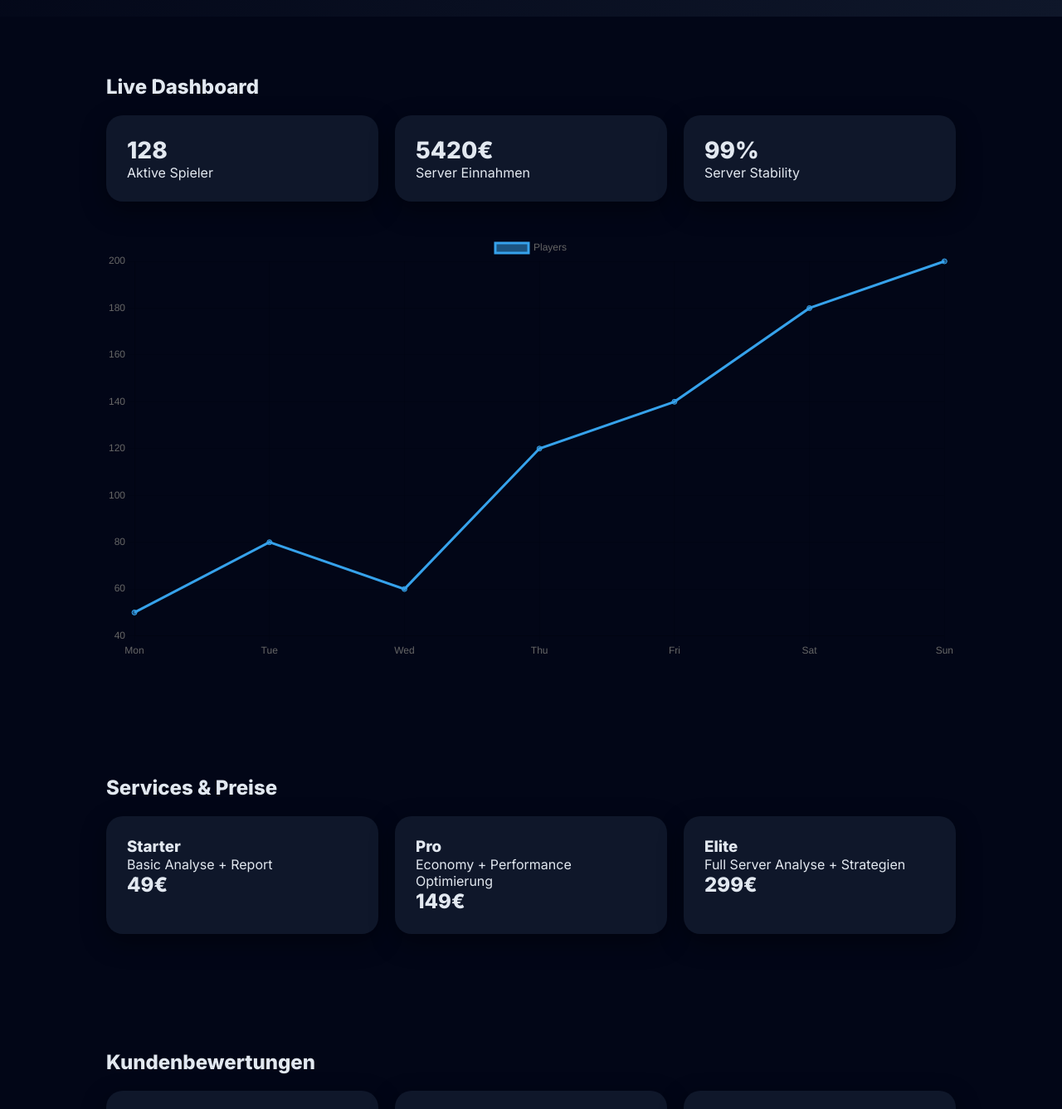
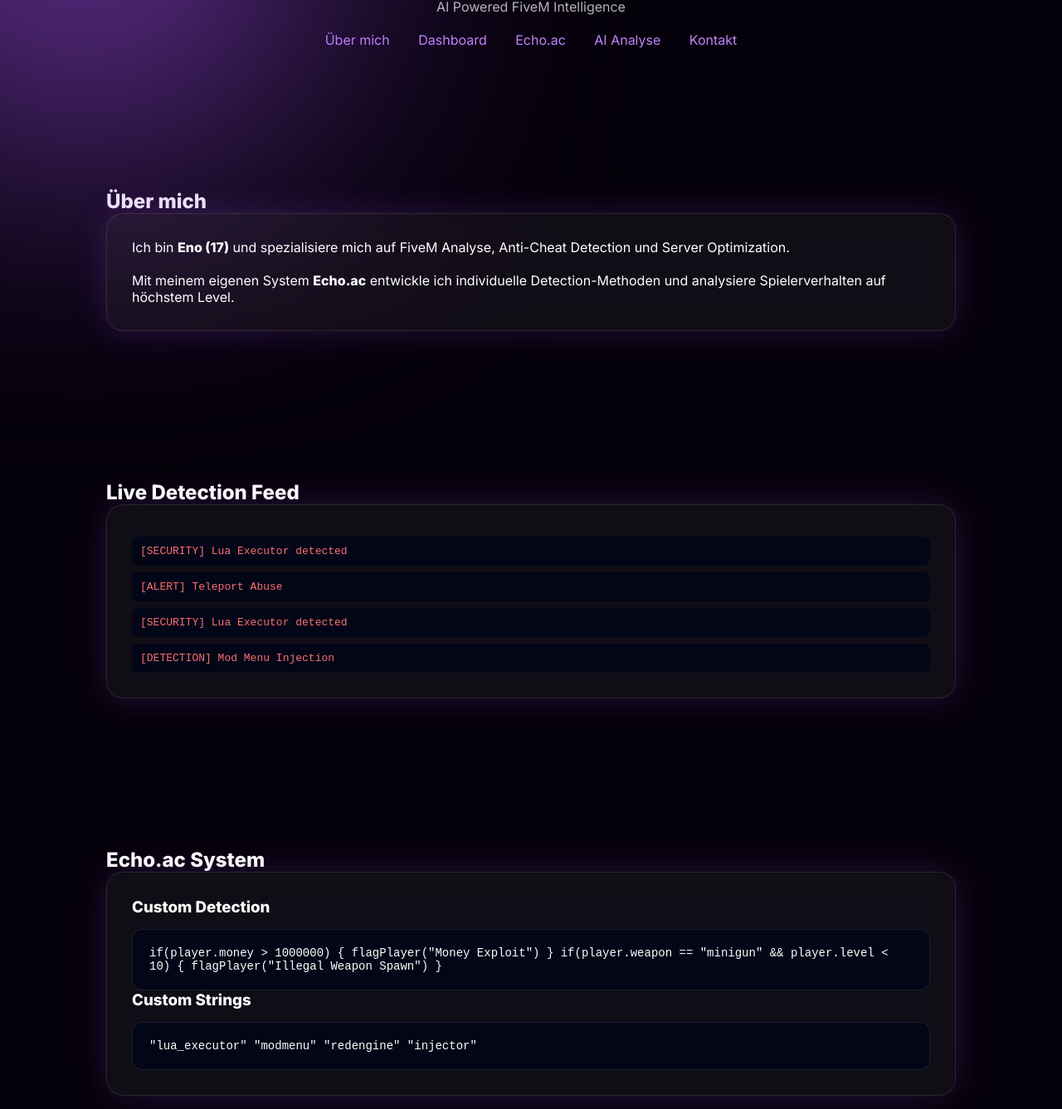
Before and after one commit to exceptionloader/Portfolio, a plain HTML site: page index.html in a window 1280 px wide. Shown: the part 200-1537 px from the top of the page at 83% size. Drawn offline with nearby package versions, Linux system fonts and the light colour scheme.

Commit message:
Update index.html

```diff
--- a/index.html
+++ b/index.html
@@ -3,113 +3,187 @@
 <head>
 <meta charset="UTF-8">
 <meta name="viewport" content="width=device-width, initial-scale=1.0">
-<title>Exceptionloader | FiveM Analyst</title>
+<title>Exceptionloader | Elite System</title>
 <link href="https://fonts.googleapis.com/css2?family=Inter:wght@300;400;600;800&display=swap" rel="stylesheet">
 <script src="https://cdn.jsdelivr.net/npm/chart.js"></script>
+
 <style>
 *{margin:0;padding:0;box-sizing:border-box;font-family:'Inter',sans-serif}
-body{background:#020617;color:#e2e8f0}
-header{padding:50px;text-align:center;background:linear-gradient(135deg,#020617,#0f172a)}
-header h1{font-size:50px;font-weight:800}
-header span{color:#38bdf8}
+body{background:#05010a;color:#fff;overflow-x:hidden}
+
+body::before{
+content:"";
+position:fixed;
+width:600px;height:600px;
+background:radial-gradient(circle,#a855f7,transparent);
+top:-200px;left:-200px;
+filter:blur(150px)
+}
+
+header{text-align:center;padding:80px}
+header h1{font-size:60px;font-weight:800}
+header span{color:#a855f7;text-shadow:0 0 20px #a855f7}
+header p{opacity:.7;margin-top:10px}
+
+.logo{font-size:22px;margin-top:10px;color:#c084fc;letter-spacing:2px}
+
 nav{margin-top:20px}
-nav a{margin:0 15px;color:#38bdf8;text-decoration:none}
-section{padding:70px 10%}
-.card{background:#0f172a;padding:25px;border-radius:20px;margin-top:20px;box-shadow:0 10px 30px rgba(0,0,0,0.4)}
-.grid{display:grid;grid-template-columns:repeat(auto-fit,minmax(250px,1fr));gap:20px}
-.stat{font-size:28px;font-weight:700}
-.btn{display:inline-block;margin-top:20px;padding:12px 25px;border-radius:10px;background:#38bdf8;color:#020617;text-decoration:none;font-weight:600}
-footer{text-align:center;padding:40px;opacity:.6}
+nav a{margin:0 15px;color:#c084fc;text-decoration:none}
+
+section{padding:90px 10%}
+
+.card{
+background:rgba(255,255,255,0.05);
+border:1px solid rgba(255,255,255,0.1);
+padding:30px;
+border-radius:20px;
+backdrop-filter:blur(15px);
+box-shadow:0 0 40px rgba(168,85,247,0.2);
+transition:.3s
+}
+.card:hover{transform:translateY(-8px) scale(1.02)}
+
+.grid{display:grid;grid-template-columns:repeat(auto-fit,minmax(250px,1fr));gap:25px}
+.stat{font-size:34px;color:#a855f7;font-weight:700}
+
+.btn{
+margin-top:20px;
+padding:15px 30px;
+border-radius:12px;
+background:linear-gradient(135deg,#a855f7,#7c3aed);
+color:#fff;text-decoration:none;font-weight:600;
+box-shadow:0 0 20px #a855f7
+}
+
+.log{font-family:monospace;background:#020617;padding:10px;border-radius:8px;margin-top:8px;color:#4ade80}
+.alert{color:#f87171}
+.ai{color:#38bdf8}
+
+.codebox{
+background:#020617;
+padding:20px;
+border-radius:12px;
+margin-top:15px;
+font-family:monospace;
+font-size:14px;
+overflow-x:auto;
+border:1px solid rgba(255,255,255,0.1)
+}
+
+footer{text-align:center;padding:50px;opacity:.5}
 </style>
 </head>
+
 <body>
 
 <header>
-<h1><span>Exceptionloader</span></h1>
-<p>FiveM Data Intelligence • Economy • Performance</p>
+<h1><span>Exception</span> Loader</h1>
+<div class="logo">ECHO.AC SYSTEM</div>
+<p>AI Powered FiveM Intelligence</p>
 <nav>
+<a href="#about">Über mich</a>
 <a href="#dashboard">Dashboard</a>
-<a href="#services">Services</a>
-<a href="#reviews">Reviews</a>
+<a href="#echo">Echo.ac</a>
+<a href="#ai">AI Analyse</a>
 <a href="#contact">Kontakt</a>
 </nav>
 </header>
 
-<section id="dashboard">
-<h2>Live Dashboard</h2>
-<div class="grid">
-<div class="card"><div class="stat" id="players">0</div><p>Aktive Spieler</p></div>
-<div class="card"><div class="stat" id="revenue">0€</div><p>Server Einnahmen</p></div>
-<div class="card"><div class="stat" id="uptime">0%</div><p>Server Stability</p></div>
-</div>
-<canvas id="chart" style="margin-top:40px"></canvas>
-</section>
-
-<section id="services">
-<h2>Services & Preise</h2>
-<div class="grid">
+<section id="about">
+<h2>Über mich</h2>
 <div class="card">
-<h3>Starter</h3>
-<p>Basic Analyse + Report</p>
-<h2>49€</h2>
-</div>
-<div class="card">
-<h3>Pro</h3>
-<p>Economy + Performance Optimierung</p>
-<h2>149€</h2>
-</div>
-<div class="card">
-<h3>Elite</h3>
-<p>Full Server Analyse + Strategien</p>
-<h2>299€</h2>
-</div>
+<p>
+Ich bin <b>Eno (17)</b> und spezialisiere mich auf FiveM Analyse, Anti-Cheat Detection und Server Optimization.
+<br><br>
+Mit meinem eigenen System <b>Echo.ac</b> entwickle ich individuelle Detection-Methoden und analysiere Spielerverhalten auf höchstem Level.
+</p>
 </div>
 </section>
 
-<section id="reviews">
-<h2>Kundenbewertungen</h2>
-<div class="grid">
-<div class="card"><p>"Server läuft jetzt perfekt, Spielerzahlen gestiegen!"</p><b>- jan879@gmail.com(Premium Kunde)</b></div>
-<div class="card"><p>"Beste Entscheidung, Einnahmen verdoppelt."</p><b>- luizsua@web.de(Premium Kunde)</b></div>
-<div class="card"><p>"Sehr professionell, klare Datenanalyse."</p><b>- Redura-City(Projektinhaber)</b></div>
+<section id="dashboard">
+<h2>Live Detection Feed</h2>
+<div class="card">
+<div id="feed"></div>
+</div>
+</section>
+
+<section id="echo">
+<h2>Echo.ac System</h2>
+<div class="card">
+
+<h3>Custom Detection</h3>
+<div class="codebox">
+if(player.money > 1000000) {
+ flagPlayer("Money Exploit")
+}
+
+if(player.weapon == "minigun" && player.level < 10) {
+ flagPlayer("Illegal Weapon Spawn")
+}
+</div>
+
+<h3>Custom Strings</h3>
+<div class="codebox">
+"lua_executor"
+"modmenu"
+"redengine"
+"injector"
+</div>
+
+</div>
+</section>
+
+<section id="ai">
+<h2>AI Analyse System</h2>
+<div class="card">
+<div id="aiLogs"></div>
 </div>
 </section>
 
 <section id="contact">
 <h2>Kontakt</h2>
 <div class="card">
-<p>Bereit deinen Server zu skalieren?</p>
-<a class="btn" href="businessbeckbw@gmail.com">Jetzt starten</a>
+<p>Starte jetzt dein Upgrade</p>
+<a href="mailto:businessbeckbw@gmail.com" class="btn">Kontakt</a>
 </div>
 </section>
 
 <footer>
-<p>© 2026 Exceptionloader</p>
+<p>© 2026 Analytics Network x Echo.ac</p>
 </footer>
 
 <script>
-function animateValue(id,start,end,duration,suffix=""){
-let obj=document.getElementById(id)
-let range=end-start
-let startTime=null
-function step(timestamp){
-if(!startTime) startTime=timestamp
-let progress=Math.min((timestamp-startTime)/duration,1)
-obj.innerHTML=Math.floor(progress*range+start)+suffix
-if(progress<1) requestAnimationFrame(step)
-}
-requestAnimationFrame(step)
-}
+const feedLogs=[
+"[DETECTION] Speed Hack erkannt",
+"[WARNING] Suspicious Money Spike",
+"[DETECTION] Mod Menu Injection",
+"[ALERT] Teleport Abuse",
+"[SECURITY] Lua Executor detected"
+]
 
-animateValue("players",0,128,2000)
-animateValue("revenue",0,5420,2000,"€")
-animateValue("uptime",0,99,2000,"%")
+setInterval(()=>{
+const box=document.getElementById("feed")
+const log=document.createElement("div")
+log.className="log alert"
+log.innerText=feedLogs[Math.floor(Math.random()*feedLogs.length)]
+box.prepend(log)
+},1200)
 
-const ctx=document.getElementById('chart')
-new Chart(ctx,{
-type:'line',
-data:{labels:['Mon','Tue','Wed','Thu','Fri','Sat','Sun'],datasets:[{label:'Players',data:[50,80,60,120,140,180,200]}]}
-})
+const aiMessages=[
+"AI: Spieler Verhalten abnormal erkannt",
+"AI: Pattern deutet auf Cheat hin",
+"AI: Risiko-Level erhöht",
+"AI: Analyse abgeschlossen → Flag gesetzt",
+"AI: Ungewöhnliche Aktivität bestätigt"
+]
+
+setInterval(()=>{
+const box=document.getElementById("aiLogs")
+const log=document.createElement("div")
+log.className="log ai"
+log.innerText=aiMessages[Math.floor(Math.random()*aiMessages.length)]
+box.prepend(log)
+},1500)
 </script>
 
 </body>
```
